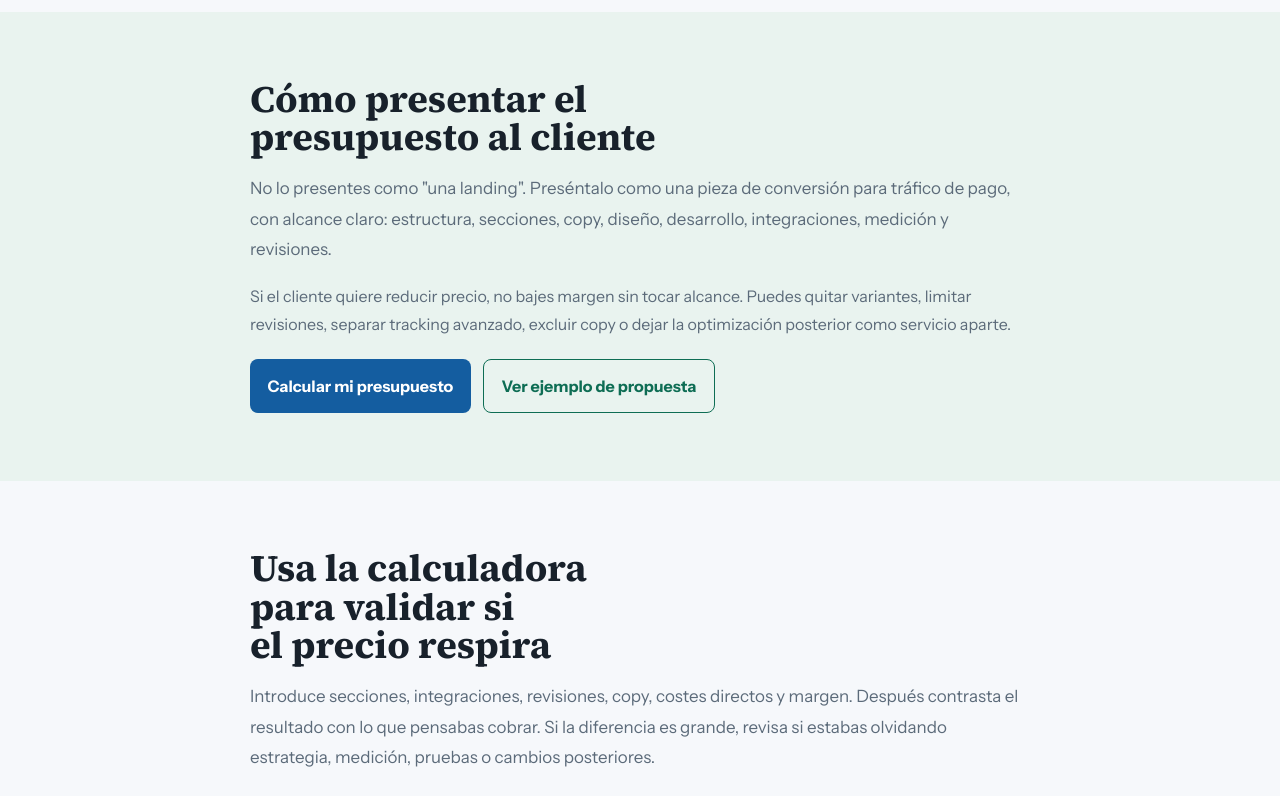
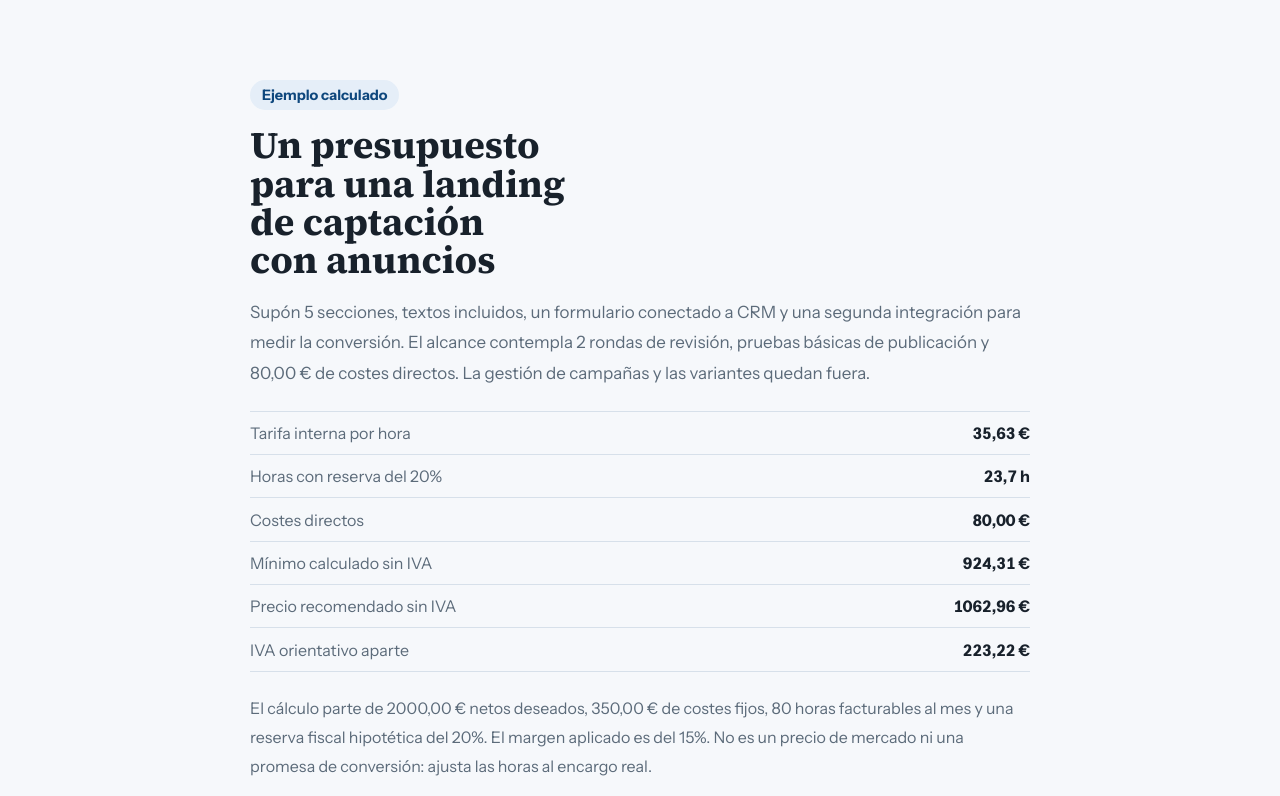
Before and after one commit to djimenezm/cuantocobrarlandingpage, a Next.js app: page /cuanto-cobrar-landing-page-google-ads in a window 1280 px wide. Shown: the part 2120-2916 px from the top of the page. Built offline with nearby package versions, Linux system fonts and the light colour scheme.

Commit message:
Add distinct Google Ads landing examples

```diff
--- a/app/cuanto-cobrar-landing-page-google-ads/page.tsx
+++ b/app/cuanto-cobrar-landing-page-google-ads/page.tsx
@@ -3,12 +3,14 @@ import Link from 'next/link';
 import Script from 'next/script';
 import Footer from '@/components/Footer';
 import Header from '@/components/Header';
+import { formatCurrency, formatNumber } from '@/lib/format';
+import { landingExampleInputs, landingExampleQuotes } from '@/lib/landingExamples';
 import { getSiteUrl, siteConfig } from '@/lib/site';
 
 const route = '/cuanto-cobrar-landing-page-google-ads';
 const title = 'Cuánto cobrar una landing page para Google Ads';
 const description =
-  'Guía práctica para calcular cuánto cobrar por una landing page para Google Ads con estrategia, copy, tracking, conversiones, revisiones, margen e IVA aparte.';
+  'Ejemplo calculado de precio para una landing page de Google Ads: secciones, copy, integraciones, revisiones, margen e IVA separado.';
 
 const faqItems = [
   {
@@ -88,7 +90,7 @@ export default function CuantoCobrarLandingPageGoogleAdsPage() {
       name: siteConfig.name,
     },
     datePublished: '2026-05-02',
-    dateModified: '2026-05-02',
+    dateModified: '2026-10-02',
   };
 
   const breadcrumbSchema = {
@@ -261,6 +263,39 @@ export default function CuantoCobrarLandingPageGoogleAdsPage() {
         </div>
       </section>
 
+      <section className="section" aria-labelledby="ejemplo-precio-google-ads">
+        <div className="container text-block">
+          <span className="eyebrow">Ejemplo calculado</span>
+          <h2 id="ejemplo-precio-google-ads">Un presupuesto para una landing de captación con anuncios</h2>
+          <p>
+            Supón {landingExampleInputs.ads.sections} secciones, textos incluidos, un formulario
+            conectado a CRM y una segunda integración para medir la conversión. El alcance contempla
+            {' '}{landingExampleInputs.ads.revisionRounds} rondas de revisión, pruebas básicas de
+            publicación y {formatCurrency(landingExampleInputs.ads.directProjectCosts)} de costes
+            directos. La gestión de campañas y las variantes quedan fuera.
+          </p>
+          <dl className="worked-example">
+            <div><dt>Tarifa interna por hora</dt><dd>{formatCurrency(landingExampleQuotes.ads.baseHourlyRate)}</dd></div>
+            <div><dt>Horas con reserva del {landingExampleInputs.ads.contingencyBufferPercent}%</dt><dd>{formatNumber(landingExampleQuotes.ads.bufferedProjectHours)} h</dd></div>
+            <div><dt>Costes directos</dt><dd>{formatCurrency(landingExampleInputs.ads.directProjectCosts)}</dd></div>
+            <div><dt>Mínimo calculado sin IVA</dt><dd>{formatCurrency(landingExampleQuotes.ads.minimumLandingPrice)}</dd></div>
+            <div><dt>Precio recomendado sin IVA</dt><dd>{formatCurrency(landingExampleQuotes.ads.recommendedLandingPrice)}</dd></div>
+            <div><dt>IVA orientativo aparte</dt><dd>{formatCurrency(landingExampleQuotes.ads.vatAmount)}</dd></div>
+          </dl>
+          <p>
+            El cálculo parte de {formatCurrency(landingExampleInputs.ads.targetMonthlyNet)} netos
+            deseados, {formatCurrency(landingExampleInputs.ads.monthlyFixedCosts)} de costes fijos,
+            {' '}{landingExampleInputs.ads.billableHoursPerMonth} horas facturables al mes y una
+            reserva fiscal hipotética del {landingExampleInputs.ads.taxReservePercent}%. El margen
+            aplicado es del {landingExampleInputs.ads.profitMarginPercent}%. No es un precio de
+            mercado ni una promesa de conversión: ajusta las horas al encargo real.
+          </p>
+          <div className="guide-cta">
+            <Link href="/#calculadora" className="primary-button">Calcular con mis datos</Link>
+          </div>
+        </div>
+      </section>
+
       <section className="section alt">
         <div className="container text-block">
           <h2>Cómo presentar el presupuesto al cliente</h2>
--- a/app/page.tsx
+++ b/app/page.tsx
@@ -122,6 +122,7 @@ export default function HomePage() {
             <nav aria-label="Profundiza en el presupuesto de la landing page">
               <a href="/que-incluye-una-landing-page">Qué incluir en la landing</a>
               <a href="/precio-landing-page-freelance">Cómo explicar el precio</a>
+              <a href="/landing-page-para-google-ads">Preparar una landing para Google Ads</a>
             </nav>
           </div>
         </div>
--- a/lib/landingExamples.ts
+++ b/lib/landingExamples.ts
@@ -28,6 +28,16 @@ export const landingExampleInputs = {
     directProjectCosts: 50,
     contingencyBufferPercent: 15,
   },
+  ads: {
+    ...sharedInputs,
+    sections: 5,
+    integrationsCount: 2,
+    includeCopywriting: true,
+    revisionRounds: 2,
+    directProjectCosts: 80,
+    contingencyBufferPercent: 20,
+    profitMarginPercent: 15,
+  },
   expanded: {
     ...sharedInputs,
     sections: 8,
@@ -42,5 +52,6 @@ export const landingExampleInputs = {
 export const landingExampleQuotes = {
   basic: calculateLandingPageQuote(landingExampleInputs.basic),
   capture: calculateLandingPageQuote(landingExampleInputs.capture),
+  ads: calculateLandingPageQuote(landingExampleInputs.ads),
   expanded: calculateLandingPageQuote(landingExampleInputs.expanded),
 };
```
Also changed, not shown: app/landing-page-para-google-ads/page.tsx (+30 -1 lines), 1 other file (tests, documents, lock files or other folders).
